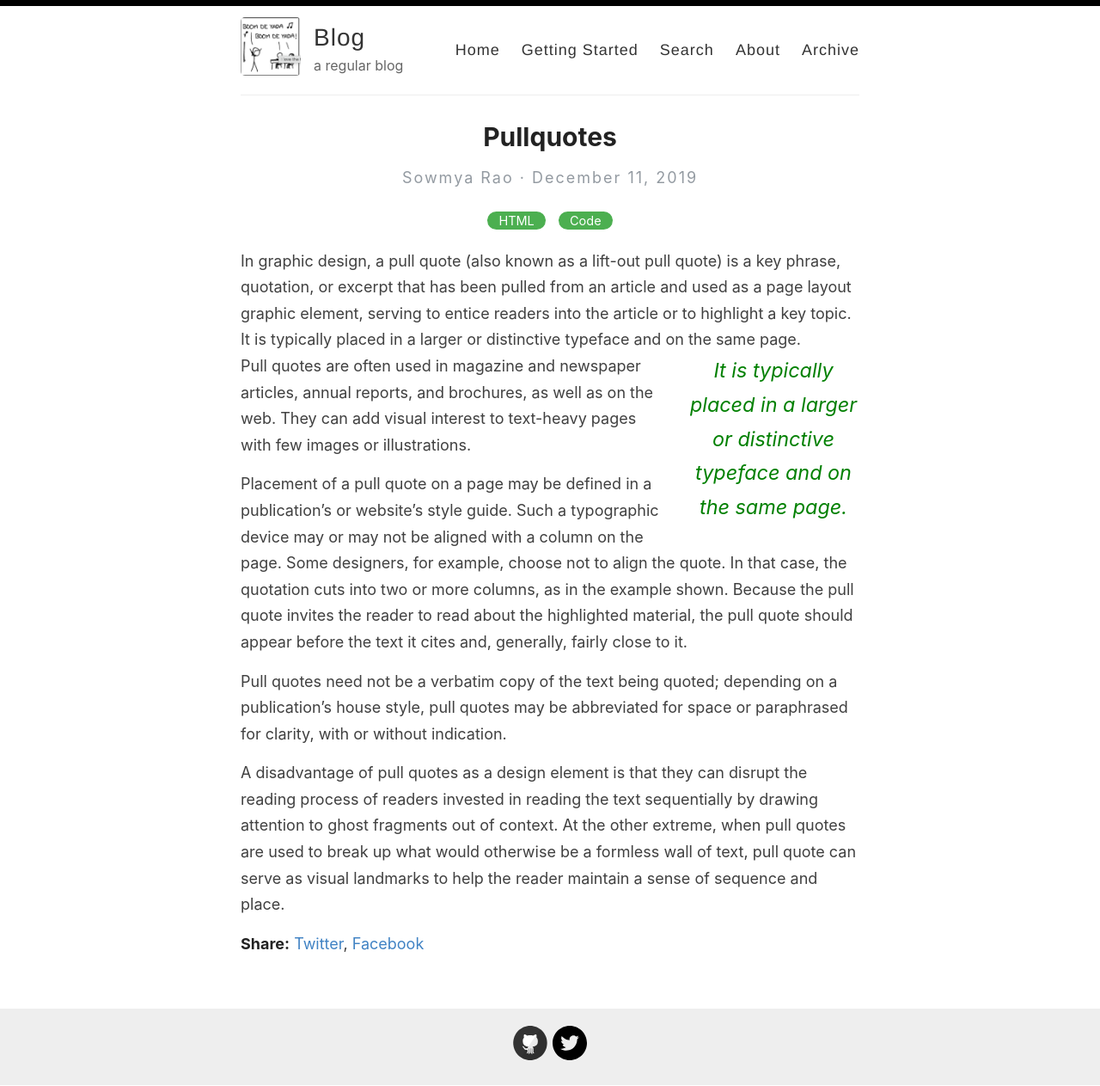
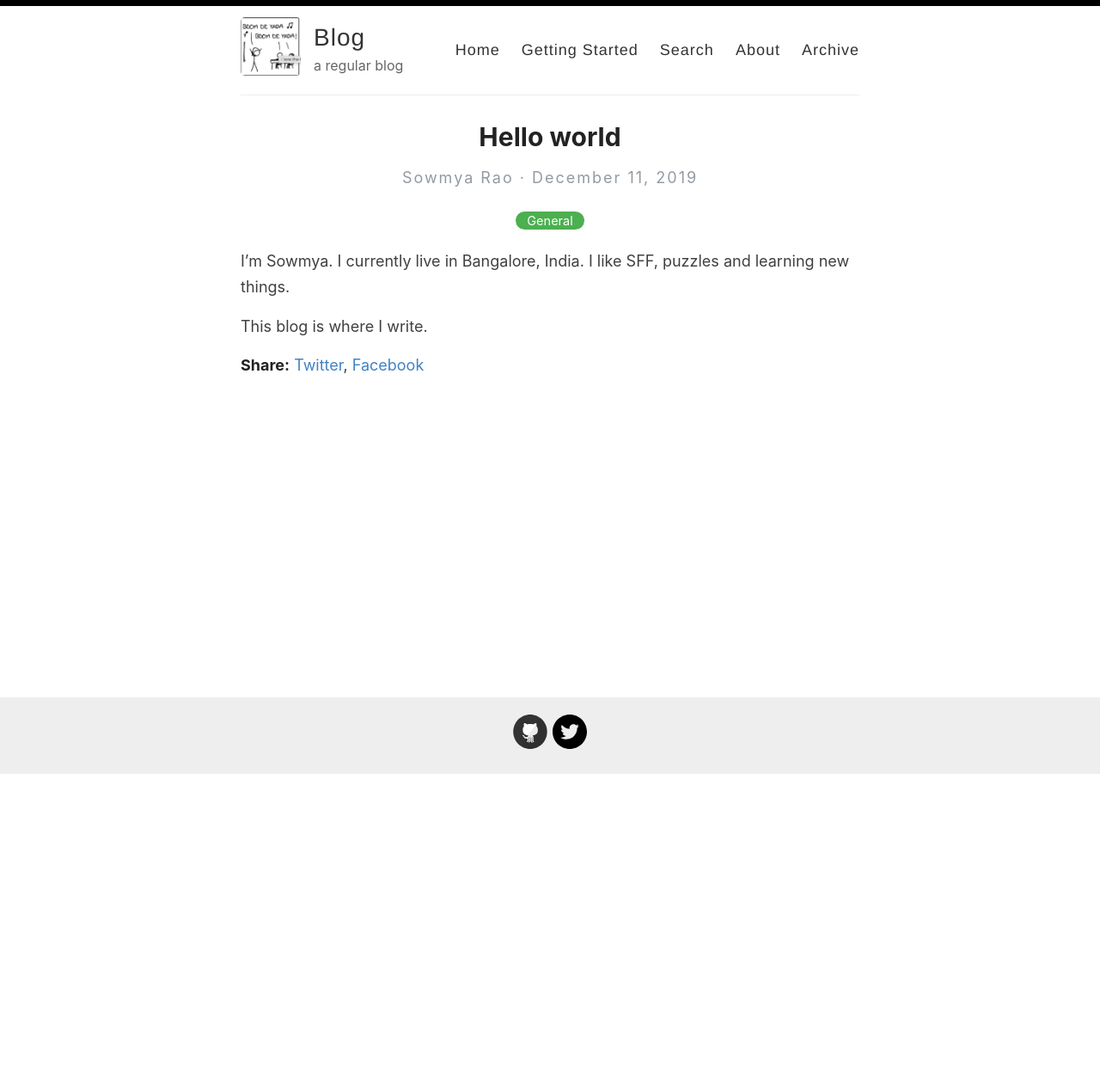
Before and after one commit to sow451/sowmya.blog, a Jekyll site: the page built from _posts/2019-12-11-pullquotes.md, in a window 1280 px wide. Shown: the whole page at 86% size. Built offline with Jekyll 4.4.1, drawn with Linux system fonts in a browser that asks for light colours; after the commit the page ends 901 px from its top, so only the background shows below that.

Commit message:
-m first blog post

```diff
--- a/_posts/2019-12-11-pullquotes.md
+++ b/_posts/2019-12-11-pullquotes.md
@@ -1,14 +1,10 @@
 ---
 layout: post
-title:  Pullquotes
-categories: [HTML,Code]
-excerpt: In graphic design, a pull quote (also known as a lift-out pull quote) is a key phrase, quotation, or excerpt that has been pulled from an article and used as a page layout graphic element, serving to entice readers into the article or to highlight a key topic.
+title:  Hello world
+categories: [General]
+excerpt: I write here.
 ---
 
-In graphic design, a pull quote (also known as a lift-out pull quote) is a key phrase, quotation, or excerpt that has been pulled from an article and used as a page layout graphic element, serving to entice readers into the article or to highlight a key topic. {% include pullquote.html quote="It is typically placed in a larger or distinctive typeface and on the same page." %} Pull quotes are often used in magazine and newspaper articles, annual reports, and brochures, as well as on the web. They can add visual interest to text-heavy pages with few images or illustrations.
+I'm Sowmya. I currently live in Bangalore, India. I like SFF, puzzles and learning new things.
 
-Placement of a pull quote on a page may be defined in a publication's or website's style guide. Such a typographic device may or may not be aligned with a column on the page. Some designers, for example, choose not to align the quote. In that case, the quotation cuts into two or more columns, as in the example shown. Because the pull quote invites the reader to read about the highlighted material, the pull quote should appear before the text it cites and, generally, fairly close to it.
-
-Pull quotes need not be a verbatim copy of the text being quoted; depending on a publication's house style, pull quotes may be abbreviated for space or paraphrased for clarity, with or without indication.
-
-A disadvantage of pull quotes as a design element is that they can disrupt the reading process of readers invested in reading the text sequentially by drawing attention to ghost fragments out of context. At the other extreme, when pull quotes are used to break up what would otherwise be a formless wall of text, pull quote can serve as visual landmarks to help the reader maintain a sense of sequence and place.
+This blog is where I write.
```
